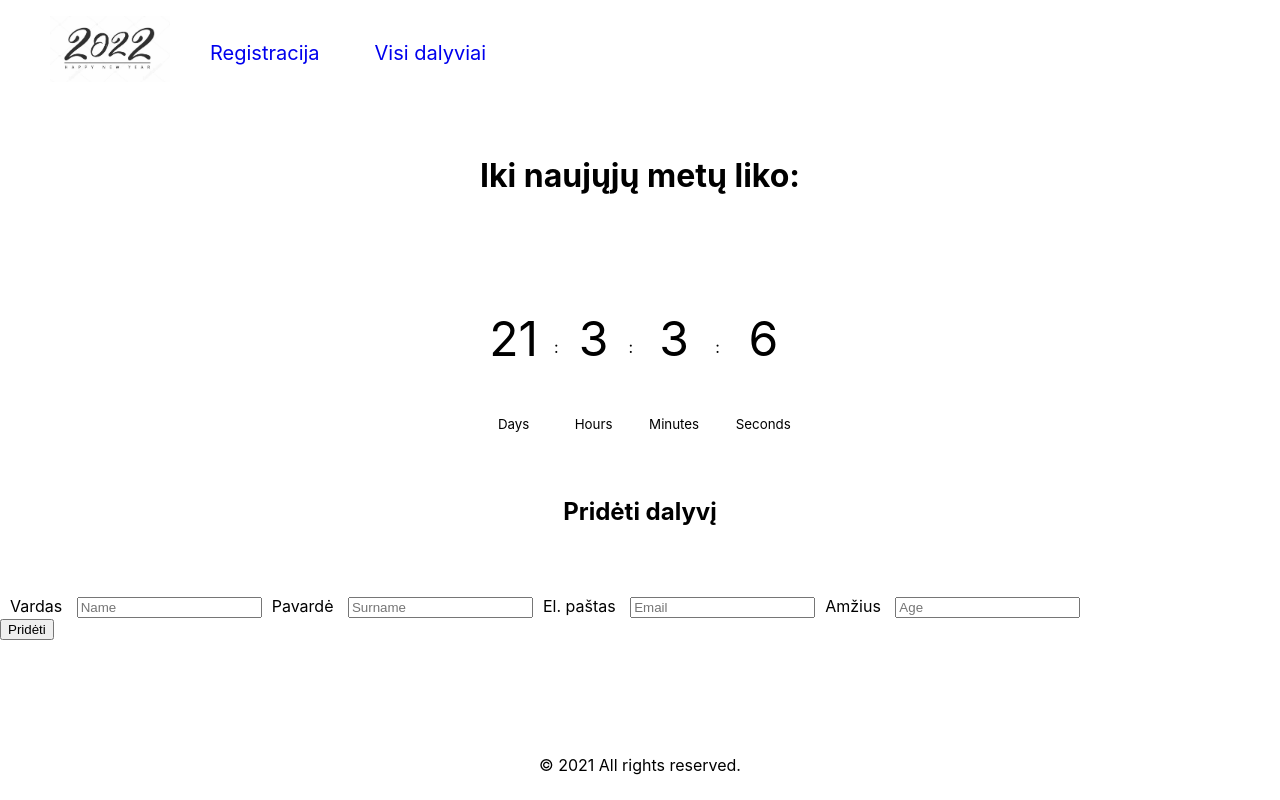
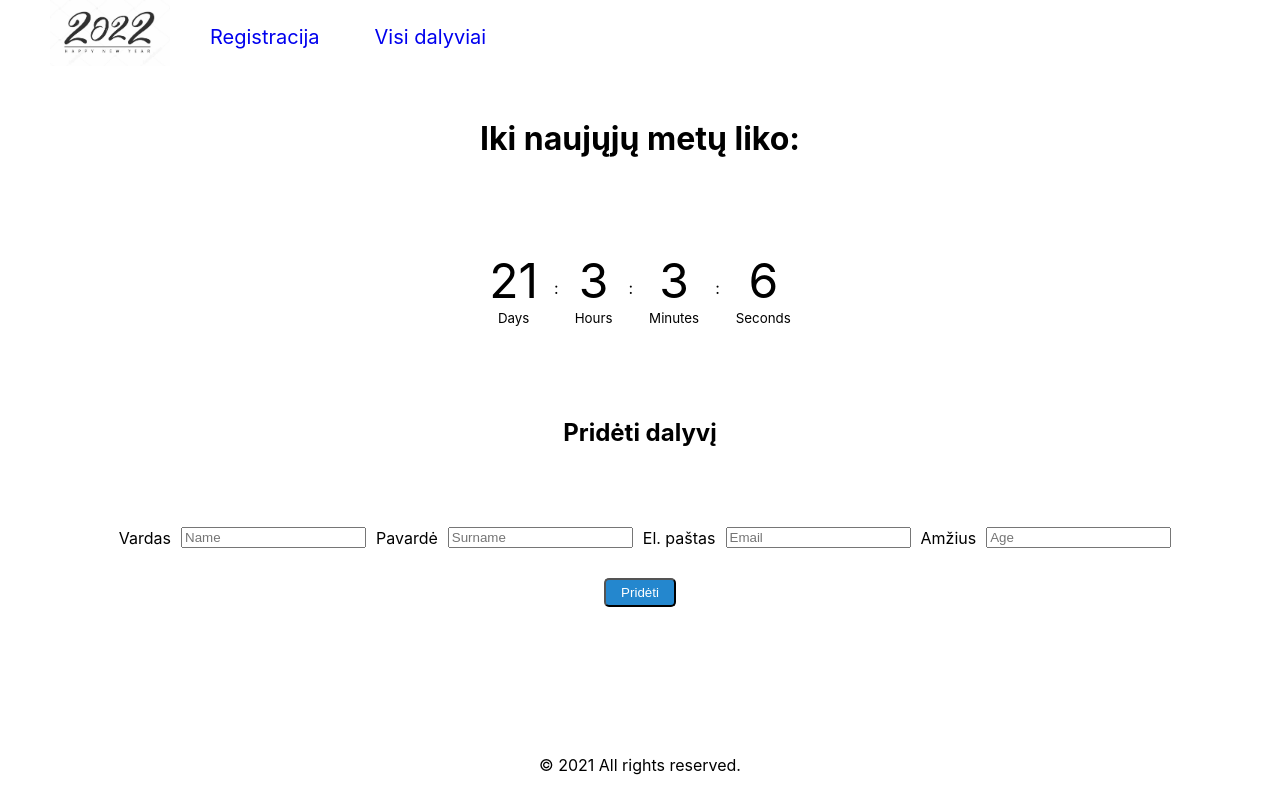
Before and after one commit to Kriauciunas/VIGI-3-baigiamasis, a React (Create React App) app in the folder 1_frontend/: page / in a window 1280 px wide. Built offline with nearby package versions, Linux system fonts and the light colour scheme.

Commit message:
Structure and style

```diff
--- a/1_frontend/src/App.css
+++ b/1_frontend/src/App.css
@@ -1,3 +1,6 @@
+* {
+  margin: 0;
+}
 .clock {
   display: flex;
   justify-content: center;
@@ -77,3 +80,28 @@ h2 {
   text-align: center;
   padding: 50px;
 }
+h4 {
+  text-align: center;
+}
+.btnAdd {
+  display: block;
+  margin: 0 auto;
+  background-color: #2487ce;
+  color: white;
+  padding: 5px 15px;
+  border-radius: 5px;
+}
+.btnAdd:hover {
+  background-color: #16507b;
+  color: white;
+}
+.btnDelete {
+  background-color: #2487ce;
+  color: white;
+  padding: 5px 15px;
+  border-radius: 5px;
+}
+.btnDelete:hover {
+  background-color: #16507b;
+  color: white;
+}
--- a/1_frontend/src/components/Form.jsx
+++ b/1_frontend/src/components/Form.jsx
@@ -1,9 +1,12 @@
 import React from 'react';
+
+// Style
+import './Styles/Form.css';
 
 const Form = ({ state, handleChange }) => {
   return (
     <>
-      <main className='form'>
+      <main className='add'>
         <label className='label' htmlFor='name'>
           Vardas{' '}
         </label>
--- a/1_frontend/src/components/Header.jsx
+++ b/1_frontend/src/components/Header.jsx
@@ -1,4 +1,5 @@
 import { Link } from 'react-router-dom';
+// img
 import logo from '../img/newYear.jpg';
 
 const Header = () => {
--- a/1_frontend/src/components/NewUser.jsx
+++ b/1_frontend/src/components/NewUser.jsx
@@ -1,7 +1,12 @@
 import React, { useReducer } from 'react';
 import axios from 'axios';
+
+// Styles
+import '../App.css';
+
+// Components
 import Form from './Form';
-import './Styles/NewUser.css';
+
 // Axios
 
 axios.defaults.baseURL = 'http://localhost:5000';
@@ -50,7 +55,7 @@ const NewUser = ({ setUsersState }) => {
 
       <Form state={state} handleChange={handleChange} />
 
-      <button onClick={addUser} type='submit'>
+      <button className='btnAdd' onClick={addUser} type='submit'>
         Pridėti
       </button>
     </section>
--- /dev/null
+++ b/1_frontend/src/components/Styles/Form.css
@@ -0,0 +1,6 @@
+.add {
+  display: flex;
+  align-items: center;
+  justify-content: center;
+  padding: 30px;
+}
--- a/1_frontend/src/components/Table.jsx
+++ b/1_frontend/src/components/Table.jsx
@@ -1,6 +1,9 @@
 import React from 'react';
 import axios from 'axios';
+
+// Styles
 import './Styles/Table.css';
+
 // Axios
 
 axios.defaults.baseURL = 'http://localhost:5000';
@@ -36,7 +39,11 @@ const Table = ({ usersState, setUsersState }) => {
                 <td>{item.email}</td>
                 <td>{item.age}</td>
                 <td>
-                  <button clear onClick={() => deleteUser(item._id)}>
+                  <button
+                    className='btnDelete'
+                    clear
+                    onClick={() => deleteUser(item._id)}
+                  >
                     Ištrinti
                   </button>
                 </td>
--- a/1_frontend/src/components/TimesDown/TimesDown.jsx
+++ b/1_frontend/src/components/TimesDown/TimesDown.jsx
@@ -1,4 +1,5 @@
 import React, { useState, useEffect } from 'react';
+// Components
 import Clock from './Clock';
 
 function TimesDown() {
--- a/1_frontend/src/pages/AdminPage.jsx
+++ b/1_frontend/src/pages/AdminPage.jsx
@@ -1,12 +1,8 @@
 import React, { useState } from 'react';
-import axios from 'axios';
 
+// Components
 import NewUser from '../components/NewUser';
 import TimesDown from '../components/TimesDown/TimesDown';
-
-// Axios
-
-axios.defaults.baseURL = 'http://localhost:5000';
 
 const Admin = () => {
   // State
--- a/1_frontend/src/pages/UsersPage.jsx
+++ b/1_frontend/src/pages/UsersPage.jsx
@@ -1,7 +1,7 @@
 import React, { useState, useEffect } from 'react';
 import axios from 'axios';
 
-// components
+// Components
 import UpdateUser from '../components/UpdateUser';
 import Table from '../components/Table';
 
@@ -13,7 +13,6 @@ const UsersPage = () => {
   const [error, setError] = useState(null);
   const [loading, setLoading] = useState(false);
 
-  // Function
   const getUsers = async () => {
     setLoading(true);
     try {
@@ -36,7 +35,7 @@ const UsersPage = () => {
     <>
       <h1>Renginio dalyviai</h1>
       {loading ? (
-        <h4>...Loading...</h4>
+        <h4>Kraunasi...</h4>
       ) : (
         <div>
           {error && error.message}
```
Also changed, not shown: 1_frontend/src/components/UpdateUser.jsx (+7 -3 lines).
